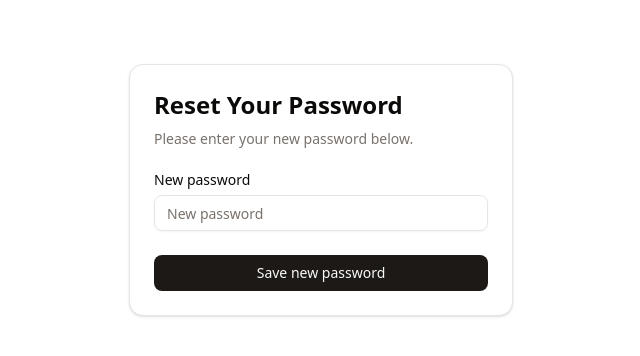
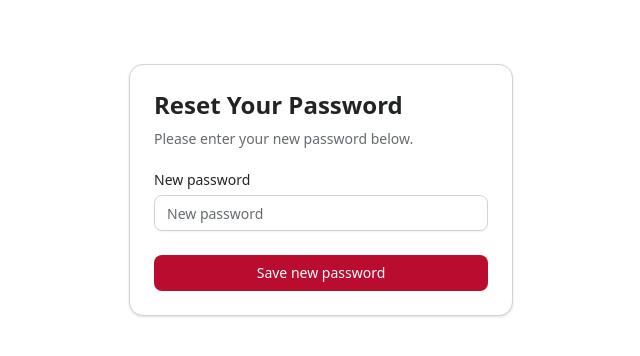
Before and after one commit to donutdiet/cse5911, a Next.js app: page /update-password in a window 1280 px wide. Shown: the top 356 px of the page, without its empty margins (319-959 px from the left). Built offline with nearby package versions, Linux system fonts and the light colour scheme.

Commit message:
Use OSU's color scheme

```diff
--- a/app/globals.css
+++ b/app/globals.css
@@ -47,73 +47,74 @@
   --radius-4xl: calc(var(--radius) + 16px);
 }
 
+/* Colors from: https://bux.osu.edu/color/primary-colors/ */
 :root {
   --radius: 0.625rem;
-  --background: oklch(1 0 0);
-  --foreground: oklch(0.147 0.004 49.25);
-  --card: oklch(1 0 0);
-  --card-foreground: oklch(0.147 0.004 49.25);
-  --popover: oklch(1 0 0);
-  --popover-foreground: oklch(0.147 0.004 49.25);
-  --primary: oklch(0.216 0.006 56.043);
-  --primary-foreground: oklch(0.985 0.001 106.423);
-  --secondary: oklch(0.97 0.001 106.424);
-  --secondary-foreground: oklch(0.216 0.006 56.043);
-  --muted: oklch(0.97 0.001 106.424);
-  --muted-foreground: oklch(0.553 0.013 58.071);
-  --accent: oklch(0.97 0.001 106.424);
-  --accent-foreground: oklch(0.216 0.006 56.043);
-  --destructive: oklch(0.577 0.245 27.325);
-  --border: oklch(0.923 0.003 48.717);
-  --input: oklch(0.923 0.003 48.717);
-  --ring: oklch(0.709 0.01 56.259);
-  --chart-1: oklch(0.646 0.222 41.116);
-  --chart-2: oklch(0.6 0.118 184.704);
-  --chart-3: oklch(0.398 0.07 227.392);
-  --chart-4: oklch(0.828 0.189 84.429);
-  --chart-5: oklch(0.769 0.188 70.08);
-  --sidebar: oklch(0.985 0.001 106.423);
-  --sidebar-foreground: oklch(0.147 0.004 49.25);
-  --sidebar-primary: oklch(0.216 0.006 56.043);
-  --sidebar-primary-foreground: oklch(0.985 0.001 106.423);
-  --sidebar-accent: oklch(0.97 0.001 106.424);
-  --sidebar-accent-foreground: oklch(0.216 0.006 56.043);
-  --sidebar-border: oklch(0.923 0.003 48.717);
-  --sidebar-ring: oklch(0.709 0.01 56.259);
+  --background: #ffffff;
+  --foreground: #212325;
+  --card: #ffffff;
+  --card-foreground: #212325;
+  --popover: #ffffff;
+  --popover-foreground: #212325;
+  --primary: #ba0c2f;
+  --primary-foreground: #ffffff;
+  --secondary: #eff1f2;
+  --secondary-foreground: #212325;
+  --muted: #f6f7f8;
+  --muted-foreground: #646a6e;
+  --accent: #eff1f2;
+  --accent-foreground: #212325;
+  --destructive: #ba0c2f;
+  --border: #cfd4d8;
+  --input: #cfd4d8;
+  --ring: #ba0c2f;
+  --chart-1: #ba0c2f;
+  --chart-2: #70071c;
+  --chart-3: #646a6e;
+  --chart-4: #a7b1b7;
+  --chart-5: #3f4443;
+  --sidebar: #f6f7f8;
+  --sidebar-foreground: #212325;
+  --sidebar-primary: #ba0c2f;
+  --sidebar-primary-foreground: #ffffff;
+  --sidebar-accent: #eff1f2;
+  --sidebar-accent-foreground: #212325;
+  --sidebar-border: #dfe3e5;
+  --sidebar-ring: #ba0c2f;
 }
 
 .dark {
-  --background: oklch(0.147 0.004 49.25);
-  --foreground: oklch(0.985 0.001 106.423);
-  --card: oklch(0.216 0.006 56.043);
-  --card-foreground: oklch(0.985 0.001 106.423);
-  --popover: oklch(0.216 0.006 56.043);
-  --popover-foreground: oklch(0.985 0.001 106.423);
-  --primary: oklch(0.923 0.003 48.717);
-  --primary-foreground: oklch(0.216 0.006 56.043);
-  --secondary: oklch(0.268 0.007 34.298);
-  --secondary-foreground: oklch(0.985 0.001 106.423);
-  --muted: oklch(0.268 0.007 34.298);
-  --muted-foreground: oklch(0.709 0.01 56.259);
-  --accent: oklch(0.268 0.007 34.298);
-  --accent-foreground: oklch(0.985 0.001 106.423);
-  --destructive: oklch(0.704 0.191 22.216);
-  --border: oklch(1 0 0 / 10%);
-  --input: oklch(1 0 0 / 15%);
-  --ring: oklch(0.553 0.013 58.071);
-  --chart-1: oklch(0.488 0.243 264.376);
-  --chart-2: oklch(0.696 0.17 162.48);
-  --chart-3: oklch(0.769 0.188 70.08);
-  --chart-4: oklch(0.627 0.265 303.9);
-  --chart-5: oklch(0.645 0.246 16.439);
-  --sidebar: oklch(0.216 0.006 56.043);
-  --sidebar-foreground: oklch(0.985 0.001 106.423);
-  --sidebar-primary: oklch(0.488 0.243 264.376);
-  --sidebar-primary-foreground: oklch(0.985 0.001 106.423);
-  --sidebar-accent: oklch(0.268 0.007 34.298);
-  --sidebar-accent-foreground: oklch(0.985 0.001 106.423);
-  --sidebar-border: oklch(1 0 0 / 10%);
-  --sidebar-ring: oklch(0.553 0.013 58.071);
+  --background: #212325;
+  --foreground: #f6f7f8;
+  --card: #3f4443;
+  --card-foreground: #f6f7f8;
+  --popover: #3f4443;
+  --popover-foreground: #f6f7f8;
+  --primary: #ba0c2f;
+  --primary-foreground: #ffffff;
+  --secondary: #3f4443;
+  --secondary-foreground: #f6f7f8;
+  --muted: #3f4443;
+  --muted-foreground: #a7b1b7;
+  --accent: #3f4443;
+  --accent-foreground: #f6f7f8;
+  --destructive: #ba0c2f;
+  --border: #646a6e;
+  --input: #646a6e;
+  --ring: #ba0c2f;
+  --chart-1: #ba0c2f;
+  --chart-2: #a7b1b7;
+  --chart-3: #bfc6cb;
+  --chart-4: #70071c;
+  --chart-5: #868e92;
+  --sidebar: #212325;
+  --sidebar-foreground: #f6f7f8;
+  --sidebar-primary: #ba0c2f;
+  --sidebar-primary-foreground: #ffffff;
+  --sidebar-accent: #3f4443;
+  --sidebar-accent-foreground: #f6f7f8;
+  --sidebar-border: #646a6e;
+  --sidebar-ring: #ba0c2f;
 }
 
 @layer base {
```
